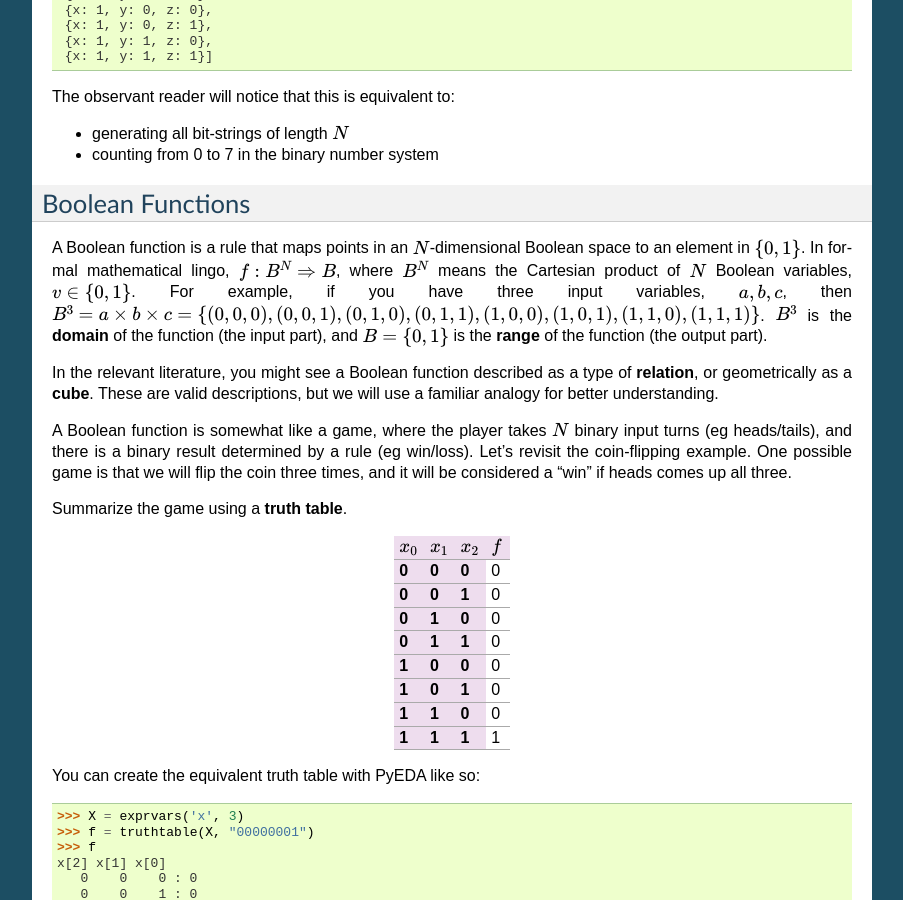
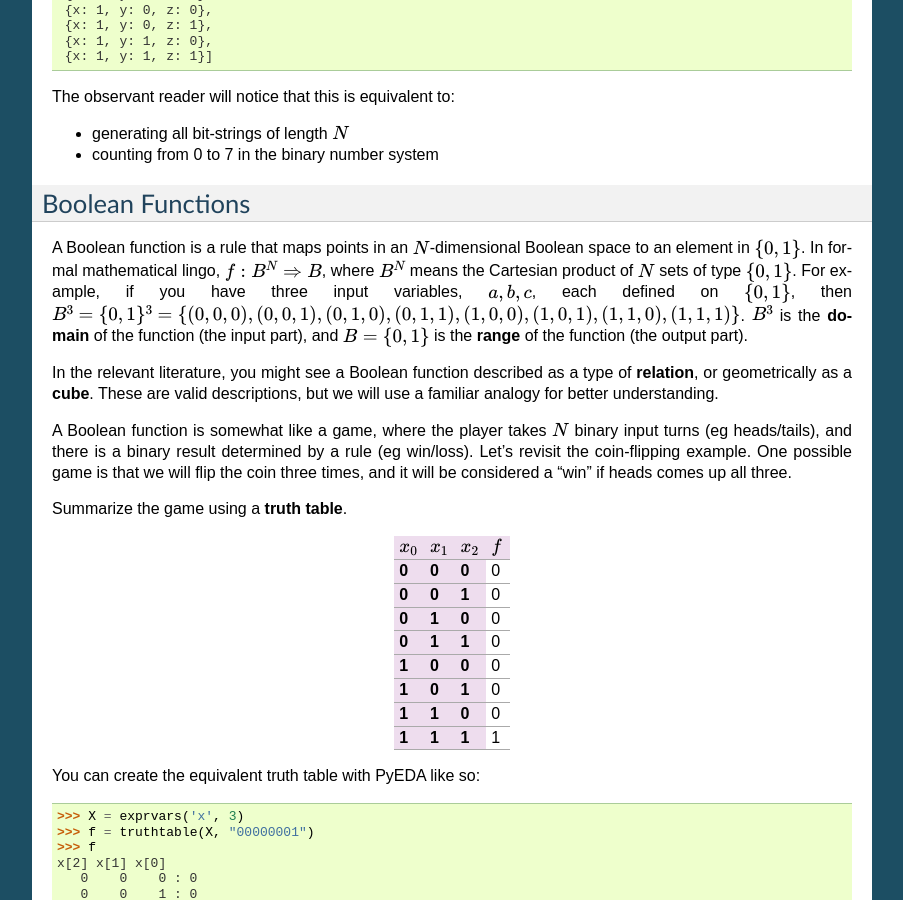
Before and after one commit to cjdrake/pyeda, a Sphinx documentation site: the page built from doc/source/boolalg.rst, in a window 1280 px wide and 900 px high, scrolled down 5910 px. Shown: the whole window, without its empty margins (198-1101 px from the left). Built offline with Sphinx 7.4.7, drawn with Linux system fonts in a browser that asks for light colours.

Commit message:
Fix math notation error in Boolean Algebra chapter
This change was recommended by Nicky Van Foreest.
His website: http://nicky.vanforeest.com

Thanks!

```diff
--- a/doc/source/boolalg.rst
+++ b/doc/source/boolalg.rst
@@ -414,10 +414,11 @@ Boolean Functions
 A Boolean function is a rule that maps points in an :math:`N`-dimensional
 Boolean space to an element in :math:`\{0, 1\}`.
 In formal mathematical lingo, :math:`f: B^N \Rightarrow B`,
-where :math:`B^N` means the Cartesian product of :math:`N` Boolean variables,
-:math:`v \in \{0, 1\}`.
+where :math:`B^N` means the Cartesian product of :math:`N` sets of type
+:math:`\{0, 1\}`.
 For example, if you have three input variables, :math:`a, b, c`,
-then :math:`B^3 = a \times b \times c = \{(0, 0, 0), (0, 0, 1), (0, 1, 0), (0, 1, 1), (1, 0, 0), (1, 0, 1), (1, 1, 0), (1, 1, 1)\}`.
+each defined on :math:`\{0, 1\}`,
+then :math:`B^3 = \{0, 1\}^3 = \{(0, 0, 0), (0, 0, 1), (0, 1, 0), (0, 1, 1), (1, 0, 0), (1, 0, 1), (1, 1, 0), (1, 1, 1)\}`.
 :math:`B^3` is the **domain** of the function (the input part),
 and :math:`B = \{0, 1\}` is the **range** of the function (the output part).
 
```
